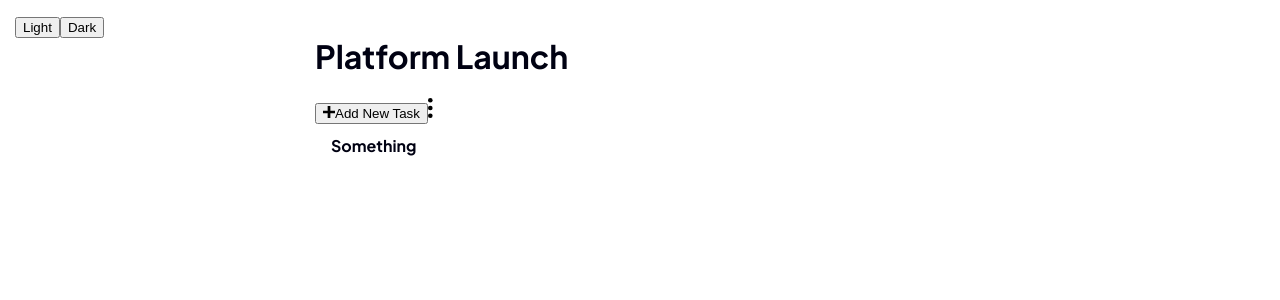
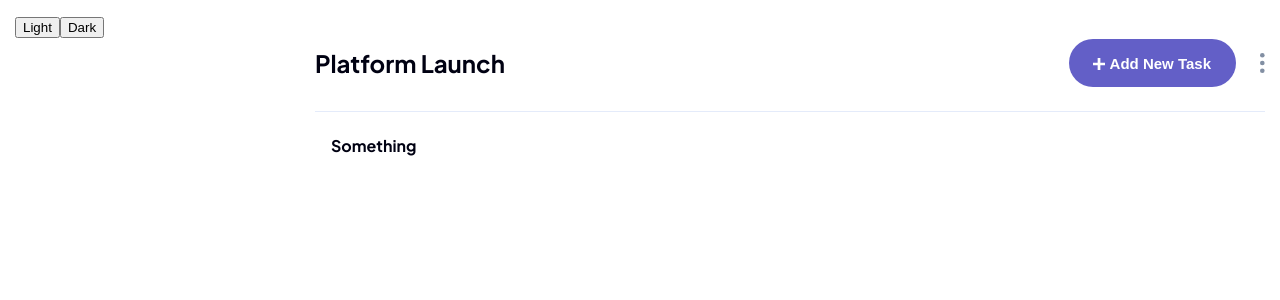
Before and after one commit to juandadev/kanban-board, a React (Create React App) app: page / in a window 1280 px wide. Shown: the top 300 px of the page. Built offline with nearby package versions, Linux system fonts and the light colour scheme.

Commit message:
Header desktop view

```diff
--- a/src/components/Header/Header.jsx
+++ b/src/components/Header/Header.jsx
@@ -5,13 +5,15 @@ import s from './Header.module.scss';
 
 function Header({ containerClassName }) {
   return (
-    <header className={containerClassName}>
-      <h1>Platform Launch</h1>
-      <button type="button">
-        <Icon icon="add-task" className={s.addTaskIcon} />
-        Add New Task
-      </button>
-      <Icon icon="vertical-ellipsis" className={s.verticalEllipsisIcon} />
+    <header className={`${s.container} ${containerClassName}`}>
+      <h1 className={s.title}>Platform Launch</h1>
+      <div className={s.actions}>
+        <button type="button" className={s.button}>
+          <Icon icon="add-task" className={s.addTaskIcon} />
+          Add New Task
+        </button>
+        <Icon icon="vertical-ellipsis" className={s.verticalEllipsisIcon} />
+      </div>
     </header>
   );
 }
--- a/src/components/Header/Header.module.scss
+++ b/src/components/Header/Header.module.scss
@@ -1,7 +1,42 @@
+.container {
+  display: flex;
+  justify-content: space-between;
+  align-items: center;
+  background-color: var(--container-1-color);
+  border-bottom: 1px solid var(--lines);
+}
+
+.title {
+  font-weight: 700;
+  font-size: 2.4rem;
+  line-height: 3rem;
+  color: var(--primary-text);
+}
+
+.actions {
+  display: flex;
+  align-items: center;
+  gap: 2.4rem;
+}
+
+.button {
+  display: flex;
+  align-items: center;
+  padding: 1.5rem 2.5rem 1.4rem 2.4rem;
+  background-color: var(--main-purple);
+  color: var(--white);
+  font-weight: 700;
+  font-size: 1.5rem;
+  line-height: 1.9rem;
+  border: none;
+  border-radius: 2.4rem;
+  gap: 0.5rem;
+}
+
 .addTask {
   &Icon {
     path {
-      fill: #000000;
+      fill: var(--white);
     }
   }
 }
@@ -9,7 +44,7 @@
 .verticalEllipsis {
   &Icon {
     g {
-      fill: #000000;
+      fill: var(--medium-grey);
     }
   }
 }
--- a/src/index.css
+++ b/src/index.css
@@ -7,6 +7,10 @@
   --dark-grey: #2B2C37;
   --medium-grey: #828FA3;
   --black: #000112;
+  --lines-light: #E4EBFA;
+  --lines-dark: #3E3F4E;
+
+  --main-purple: #635FC7;
 
   --medium: 500;
   --bold: 700;
@@ -42,6 +46,7 @@ body {
   --container-2-color: linear-gradient(180deg, #E9EFFA 0%, rgba(233, 239, 250, 0.5) 100%);
   --primary-text: var(--black);
   --secondary-text: var(--medium-grey);
+  --lines: var(--lines-light);
   background-color: var(--container-1-color);
   color: var(--primary-text);
   transition: background 0.3s ease-in-out;
@@ -53,6 +58,7 @@ body {
   --container-2-color: linear-gradient(180deg, rgba(43, 44, 55, 0.25) 0%, rgba(43, 44, 55, 0.125) 100%);
   --primary-text: var(--white);
   --secondary-text: var(--medium-grey);
+  --lines: var(--lines-dark);
 }
 
 @media (min-width: 576px) {
```
